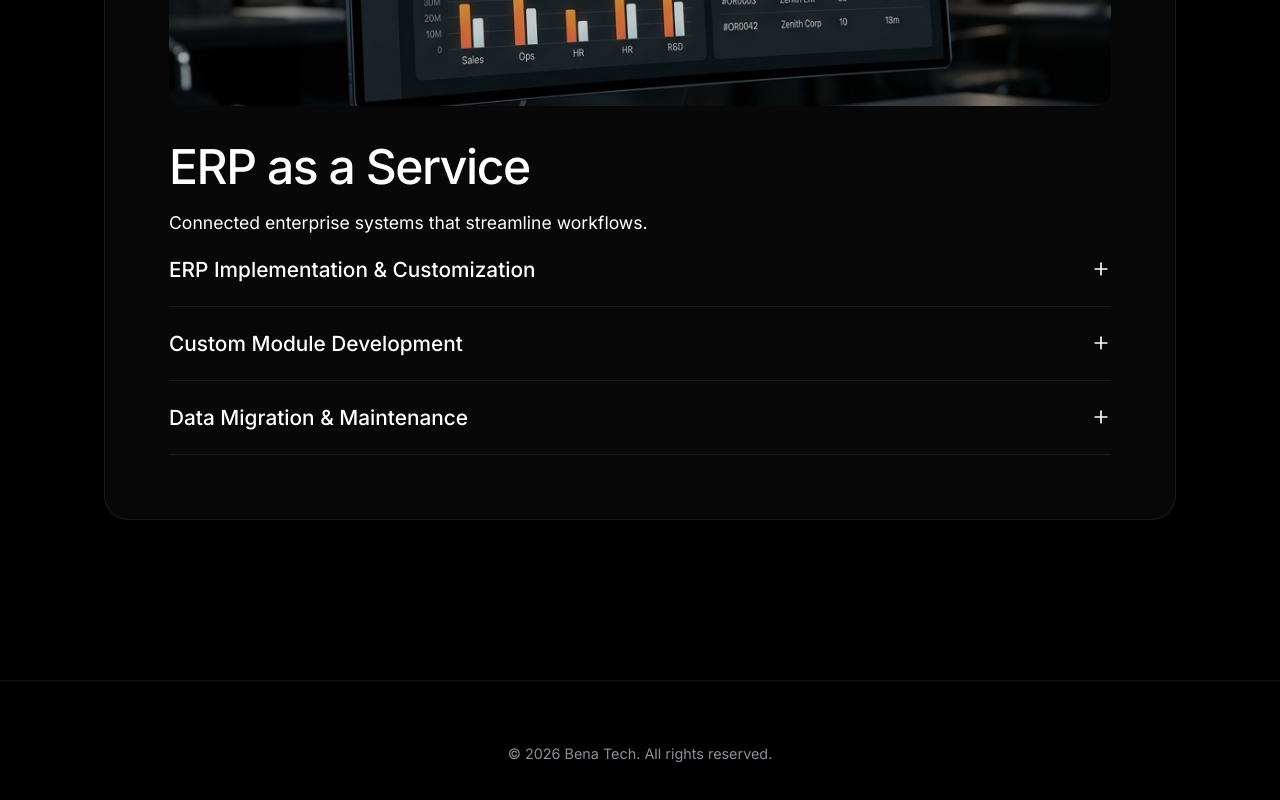
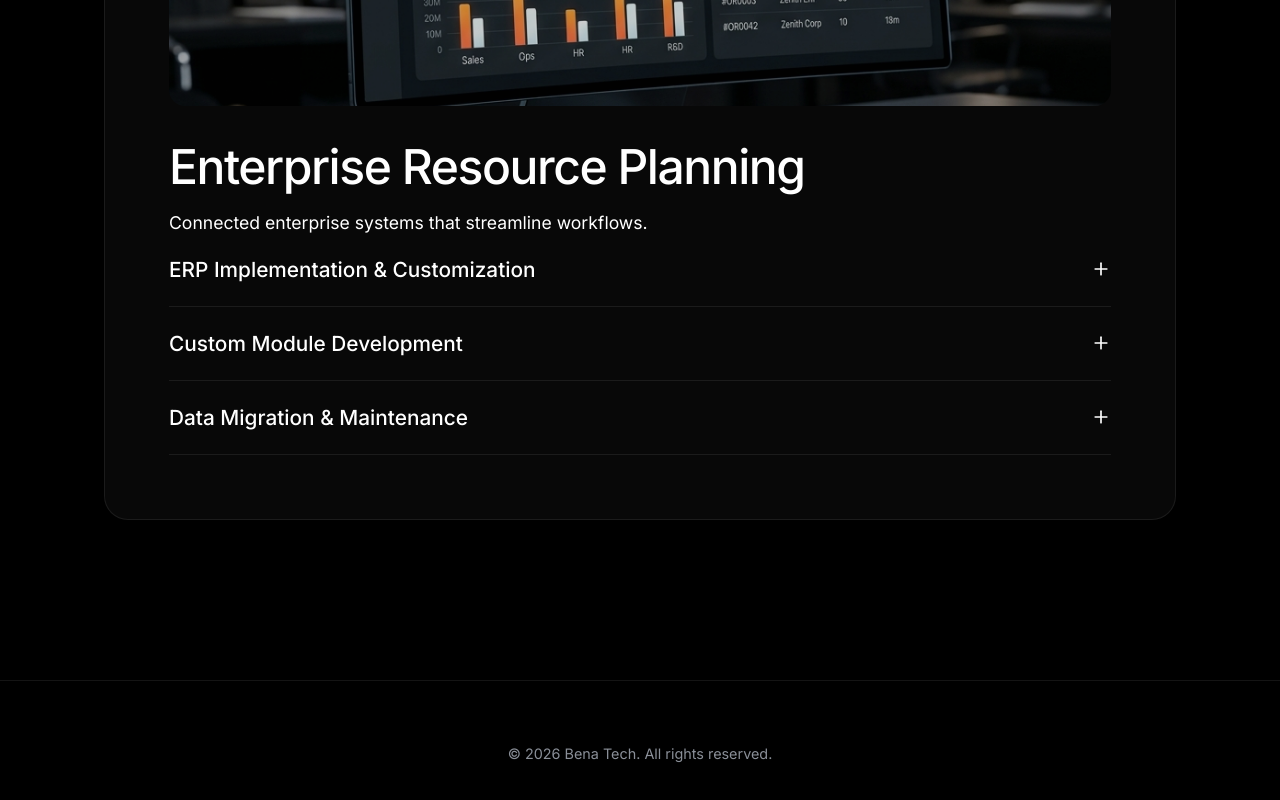
Before and after one commit to DareenNA/booking-bena-tech-adm, a React (Vite) app: page /services in a window 1280 px wide. Shown: the part 3485-4285 px from the top of the page. Built offline with nearby package versions, Linux system fonts and the light colour scheme; no server answers.

Commit message:
feat: rename ERP service title to Enterprise Resource Planning

```diff
--- a/src/pages/Services.jsx
+++ b/src/pages/Services.jsx
@@ -104,14 +104,14 @@ const Services = () => {
              </div>
           </div>
 
-          {/* ERP as a Service */}
+          {/* Enterprise Resource Planning */}
           <div className="bento-card" style={{ gridColumn: 'span 12', padding: '4rem' }}>
              <div className="grid md:grid-cols-2 gap-3" style={{ direction: 'rtl' }}>
                <div style={{ direction: 'ltr' }}>
                   <div className="bento-image-wrap" style={{ position: 'relative', height: '400px', borderRadius: '16px', marginBottom: '2rem', overflow: 'hidden' }}>
                   <img src="/assets/benatech_erp_1200x600.png" alt="ERP Integration" style={{ opacity: 0.8 }} />
                   </div>
-                  <h2 className="display-2" style={{ marginBottom: '1rem' }}>ERP as a Service</h2>
+                  <h2 className="display-2" style={{ marginBottom: '1rem' }}>Enterprise Resource Planning</h2>
                   <p className="text-grey" style={{ fontSize: '1.1rem' }}>Connected enterprise systems that streamline workflows.</p>
                </div>
                <div style={{ display: 'flex', flexDirection: 'column', justifyContent: 'center', direction: 'ltr' }}>
```
